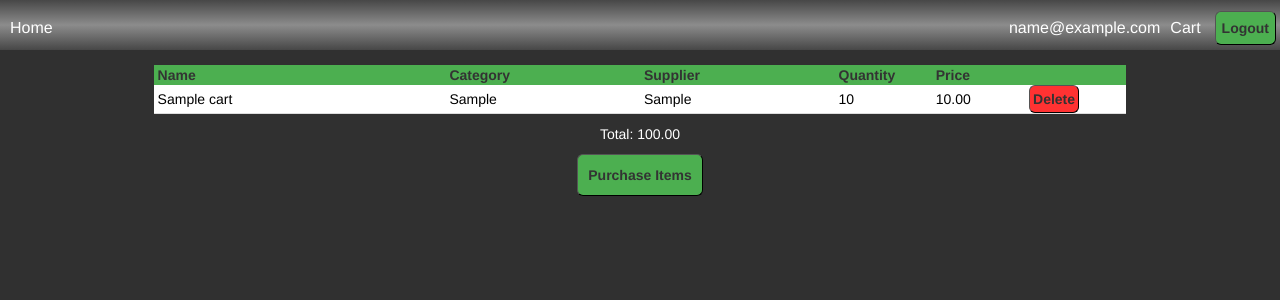
After one commit to aclendenen/Fundamentals, a PHP site: page /Fundamentals/php/cart.php in a window 1280 px wide. The commit adds this page. Shown: the top 300 px of the page. Run offline with PHP 8.4, Linux system fonts and the light colour scheme; the visitor is signed in with stand-in values (Sample User, id 1); tables that the repository leaves empty or names only in its code hold one stand-in row (values such as "Sample post"); some libraries are stand-ins or nearby versions.

Commit message:
more working

```diff
--- /dev/null
+++ b/php/cart.php
@@ -0,0 +1,122 @@
+<?php
+	require_once("default_includes.php");
+	$items = [];
+	$order_confirm = false;
+	if(isset($_POST['delete_button']))
+	{
+		$cartId = strip_tags($_POST['cartId']);
+		$user->deleteCartItem($cartId);
+
+	}
+	else if(isset($_POST['purchaseItems']))
+	{
+		$order_confirm = true;
+	}
+	else if(isset($_POST['confirmPurchase']))
+	{
+		$total = strip_tags($_POST['total']);
+		$confirmTotal = strip_tags($_POST['confirm_total']);
+		//$userId = $_SESSION['user_session'];
+		//$user->deleteCart($userId);
+		//$orderId = $user->createOrder($userId);
+		//$order = $user->getOrderById($orderId);
+		//$user->redirect_with_flash("cart.php", $order["user_id"]);
+		//$cart = $user->getCart($userId);
+		//$suc = $user->editItemInStock(5,333);
+		//$suc = $user->addOrderItem(1, 55, 123);
+		/*for($i = 0; $i < count($cart); $i++)
+		{
+					if($cart[$i]["quantity"]<= $cart[$i]["in_stock"])
+					{
+						$success = $user->editItemInStock($cart[$i]["item_id"],$cart[$i]["in_stock"] - $cart[$i]["quantity"]);
+						if($success != false)
+						{
+
+							$user->addOrderItem($order["order_id"], $cart[$i]["item_id"],$cart[$i]["quantity"]);
+						}
+
+					}
+
+		}*/
+		if( money_format('$%i', $total) ==  money_format('$%i', $confirmTotal))
+		{
+			$order = $user->orderCart($_SESSION['user_session']);
+			if($order == false)
+			{
+				//$user->redirect_with_flash("cart.php", "Something went wrong your order was not processed");
+				$user->redirect_with_flash("cart.php", $order);
+			}
+			else
+			{
+				$user->redirect_with_flash("cart.php", $order);
+				//$user->redirect_with_flash("cart.php", "Thank you for your order");
+			}
+		}
+		else
+		{
+			$user->redirect_with_flash("cart.php", "The total you confirmed $total did not match the cart total $confirmTotal");
+		}
+	}
+	$items = $user->getCart($_SESSION['user_session']);
+?>
+<head>
+	<title>cart</title>
+</head>
+<body>
+	<div class = "center_wrapper">
+		<table class="center_elements table_styling">
+			<thead class= "table_header">
+  				<tr>
+    				<th class= "table_heading" style= "width: 30%">Name</th>
+    				<th class= "table_heading" style= "width: 20%">Category</th>
+    				<th class= "table_heading" style= "width: 20%">Supplier</th>
+    				<th class= "table_heading" style= "width: 10%">Quantity</th>
+    				<th class= "table_heading" style= "width: 10%">Price</th>
+    				<th></th>
+ 	 			</tr>
+ 	 		</thead>
+ 	 		</tbody>
+  				<?php if($items == [] || $items == false){ $itemsCount = 0;?>
+  					<tr class= "table_row">
+						<td>No Items In Your Cart</td>
+  					</tr>
+  				<?php }else{ $itemsCount = count($items);?>
+  					<?php
+  					$total = 0;
+  					for($i=0; $i < $itemsCount; $i++) {
+  						$link = "itemView.php?itemId=".$items[$i]['item_id'];
+  						$total = $total + ($items[$i]['price'] * $items[$i]['quantity']);?>
+  						<tr class= "table_row">
+  							<td><a id= "table_link" href= <?php echo $link?>><?php echo $items[$i]['name'];?></a></td>
+  							<td><a id= "table_link" href= <?php echo $link?>><?php echo $items[$i]['category'];?></a></td>
+  							<td><a id= "table_link" href= <?php echo $link?>><?php echo $items[$i]['supplier'];?></a></td>
+  							<td><a id= "table_link" href= <?php echo $link?>><?php echo $items[$i]['quantity'];?></a></td>
+  							<td><a id= "table_link" href= <?php echo $link?>><?php echo money_format('$%i',$items[$i]['price']);?></a></td>
+  							<td>
+  								<form name= "deleteItem" method="POST">
+  									<input type="hidden" name="cartId" value= "<?php echo $items[$i]['cart_id']; ?>" />
+  									<button type= "submit" id="delete_btn" class="red_btn" name= "delete_button">Delete</button>
+  								</form>
+  							</td>
+  						</tr>
+  					<?php } ?>
+  				<?php }?>
+  			<tbody>
+		</table>
+	</div>
+	<div class= "center_wrapper">
+		<?php if(!$order_confirm && $itemsCount != 0){ ?>
+			<div style = "color:white; margin-top: 10px">Total:  <?php echo money_format('$%i', $total);?></div>
+			<form name= "checkout" method="POST">
+				<button style = "margin-top: 10px" type= "submit" id="search_btn" name= "purchaseItems" class="center_elements green_btn">Purchase Items</button>
+			</form>
+		<?php }else if($itemsCount != 0){ ?>
+			<form name= "checkout" method="POST">
+				<input type="hidden" name="total" value= <?php echo $total;?>" />
+				<div style = "color:white; margin-top: 10px">Total:  <?php echo money_format('$%i', $total);?></div>
+				<input type= "number" min="1" step="any" name= "confirm_total" required></input>
+				<button style = "margin-top: 10px" type= "submit" id="search_btn" name= "confirmPurchase" class="center_elements green_btn">Confirm Order</button>
+			</form>
+		<?php } ?>
+	</div>
+</body>
--- a/php/class.user.php
+++ b/php/class.user.php
@@ -242,13 +242,264 @@ class USER
 			//echo $e->getMessage();
 		}
 	}
-	public function addToCart($id,$quantity)
+	public function nextItemsCheck($num_of_items, $offset)
 	{
+		try
+		{
+			$stmt = $this->conn->prepare("SELECT * FROM items ORDER BY name LIMIT $num_of_items OFFSET $offset");
+			$stmt->execute();
+			$results=$stmt->fetchAll(PDO::FETCH_ASSOC);
+			if($stmt->rowCount()> 0)
+			{
+				return true;
+
+			}
+			else
+			{
+				return false;
+			}
+		}
+		catch(PDOException $e)
+		{
+			return false;
+			//echo $e->getMessage();
+		}
+	}
+	public function getItemById($id)
+	{
+		try
+		{
+			$stmt = $this->conn->prepare("SELECT * FROM items WHERE item_id=$id");
+			$stmt->execute();
+			$item=$stmt->fetch(PDO::FETCH_ASSOC);
+			if($stmt->rowCount() == 1)
+			{
+				return $item;
+
+			}
+			else
+			{
+				return false;
+			}
+		}
+		catch(PDOException $e)
+		{
+			return false;
+			//echo $e->getMessage();
+		}
+	}
+	public function editItemInStock($itemId,$in_stock)
+	{
+		try
+		{
+			$stmt = $this->conn->prepare("UPDATE items SET in_stock=$in_stock WHERE item_id=$itemId");
+			$stmt->execute();
+
+			return $stmt;
+		}
+		catch(PDOException $e)
+		{
+			return false;
+		}
+	}
+	public function isItemInCart($userId, $itemId)
+	{
+		try
+		{
+			$stmt = $this->conn->prepare("SELECT * FROM cart WHERE user_id=$userId AND item_id=$itemId");
+			$stmt->execute();
+			$item=$stmt->fetch(PDO::FETCH_ASSOC);
+			if($stmt->rowCount() == 1)
+			{
+				return $item;
+
+			}
+			else
+			{
+				return false;
+			}
+		}
+		catch(PDOException $e)
+		{
+			return false;
+			//echo $e->getMessage();
+		}
+	}
+	public function createCartItem($userId, $itemId, $quantity)
+	{
+		try
+		{
+			$stmt = $this->conn->prepare("INSERT INTO cart(user_id,item_id,quantity) VALUES($userId,$itemId,$quantity)");
+			$stmt->execute();
+
+			return $stmt;
+		}
+		catch(PDOException $e)
+		{
+			return false;
+		}
+	}
+	public function deleteCartItem($cartId)
+	{
+		try
+		{
+			$stmt = $this->conn->prepare("DELETE FROM cart WHERE cart_id=$cartId");
+			$stmt->execute();
+
+			return $stmt;
+		}
+		catch(PDOException $e)
+		{
+			return false;
+		}
+	}
+	public function editCartItem($cartId,$quantity)
+	{
+		try
+		{
+			$stmt = $this->conn->prepare("UPDATE cart SET quantity=$quantity WHERE cart_id=$cartId");
+			$stmt->execute();
+
+			return $stmt;
+		}
+		catch(PDOException $e)
+		{
+			return false;
+		}
+	}
+	public function getCart($userId)
+	{
+		try
+		{
+			$stmt = $this->conn->prepare("SELECT * FROM cart c JOIN items i ON c.item_id = i.item_id WHERE user_id=$userId ORDER BY name");
+			$stmt->execute();
+			$results=$stmt->fetchAll(PDO::FETCH_ASSOC);
+			if($stmt->rowCount() > 0)
+			{
+				return $results;
+
+			}
+			else
+			{
+				return false;
+			}
+		}
+		catch(PDOException $e)
+		{
+			return false;
+			//echo $e->getMessage();
+		}
+	}
+	public function deleteCart($userId)
+	{
+		try
+		{
+			$stmt = $this->conn->prepare("DELETE FROM cart WHERE user_id=$userId");
+			$stmt->execute();
+
+			return $stmt;
+		}
+		catch(PDOException $e)
+		{
+			return false;
+		}
+	}
+	public function orderCart($userId)
+	{
+		$cart = $this->getCart($userId);
+		if($cart != false)
+		{
+			$orderId = $this->createOrder($userId);
+			$order = $this->getOrderById($orderId);
+			if($order != false)
+			{
+				for($i = 0; $i < count($cart); $i++)
+				{
+					if($cart[$i]["quantity"]<= $cart[$i]["in_stock"])
+					{
+						$success = $this->editItemInStock($cart[$i]["item_id"],$cart[$i]["in_stock"] - $cart[$i]["quantity"]);
+						if($success != false)
+						{
+							$check = $this->addOrderItem($order["order_id"], $cart[$i]["item_id"],$cart[$i]["quantity"]);
+							if($check == false)
+							{
+								return "add fail";
+								//$errorString = $errorString .$cart[$i]["name"];
+							}
+						}
+						else
+						{
+							return "edit fail";
+						}
+
+					}
+
+				}
+			}
+			else
+			{
+				return "order fail $order";
+			}
+		}
+		else
+		{
+			return "cart fail";
+		}
+		$this->deleteCart($userId);
+		return $order;
 
 	}
-	public function removeFromCart($id,$quantity)
+	public function createOrder($userId)
 	{
+		try
+		{
+			$stmt = $this->conn->prepare("INSERT INTO `order`(`user_id`) VALUES($userId)");
+			$stmt->execute();
+			$orderId = $this->conn->lastInsertId();
+			return $orderId;
+		}
+		catch(PDOException $e)
+		{
+			return false;
+		}
+	}
+	public function getOrderById($orderId)
+	{
+		try
+		{
+			$stmt = $this->conn->prepare("SELECT * FROM `order` WHERE order_id=$orderId");
+			$stmt->execute();
+			$order=$stmt->fetch(PDO::FETCH_ASSOC);
+			if($stmt->rowCount() == 1)
+			{
+				return $order;
 
+			}
+			else
+			{
+				return false;
+			}
+		}
+		catch(PDOException $e)
+		{
+			return false;
+			//echo $e->getMessage();
+		}
 	}
+	public function addOrderItem($orderId, $itemId, $quantity)
+	{
+		try
+		{
+			$stmt = $this->conn->prepare("INSERT INTO order_item(order_id,item_id,quantity) VALUES($orderId,$itemId,$quantity)");
+			$stmt->execute();
+
+			return $stmt;
+		}
+		catch(PDOException $e)
+		{
+			return false;
+		}
+	}
+
 }
 ?>
--- a/php/nav_bar.php
+++ b/php/nav_bar.php
@@ -18,9 +18,11 @@
 				<input class= "med_field inline_rt nav_element" type= "text" name= "loginEmail" placeholder= "Email" required></input>
 			</form>
 			<?php }else{ ?>
+			<a href= "home.php" class= "inline_lf nav_text nav_link">Home</a>
 			<form method="POST">
 				<button type= "submit" name="logout_button" class= "nav_btn inline_rt med_btn green_btn">Logout</button>
 			</form>
+			<a class= "inline_rt nav_text nav_link" href = "cart.php">Cart</a>
 			<div class= "inline_rt nav_text"> <?php echo $_SESSION['email']; ?> </div>
 			<?php } ?>
 		</div>
--- a/stylesheets/application_style.css
+++ b/stylesheets/application_style.css
@@ -32,8 +32,23 @@
 	position: relative;
 }
 
+.nav_link{
+	margin-left:10px;
+	margin-right:10px;
+}
+
+.nav_link:hover{
+	color: white;
+	text-decoration: none;
+}
+
 .inline_rt{
 	float: right;
+	display: inline-block;
+}
+
+.inline_lf{
+	float: left;
 	display: inline-block;
 }
 
@@ -111,6 +126,13 @@
 	font-weight: 600;
 }
 
+#delete_btn{
+	border-radius: 6px;
+	border-color: black;
+	padding: 3px;
+	font-weight: 600;
+}
+
 #signup_container{
 	position: relative;
 	top: 30px;
@@ -126,6 +148,18 @@
 
 .green_btn:hover{
 	background-color: #3e8e41;
+}
+
+.red_btn{
+	background-color:#ff3232;
+}
+
+.red_btn_dis{
+	background-color:#e50000;
+}
+
+.red_btn:hover{
+	background-color:#e50000;
 }
 
 @media only screen and (max-width: 558px) {
@@ -184,11 +218,17 @@
 .table_styling{
 	background-color: white;
 	width: 76%;
+	overflow-x:auto;
+	margin-top: 15px;
 	//border-radius: 6px;
 }
 
 .table_header{
 	background-color:#4CAF50;
+}
+
+.table_heading{
+	padding-left: 4px;
 }
 
 #table_link{
```
Also changed, not shown: databaseScripts.txt (+19 -0 lines), php/home.php (+7 -6 lines), php/itemView.php (added, +65 -0 lines).
